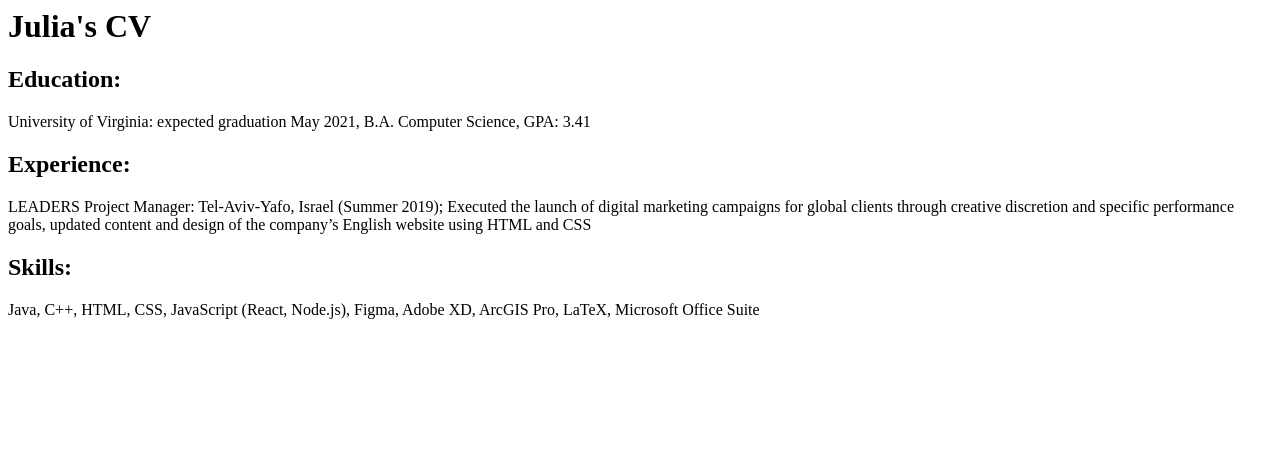
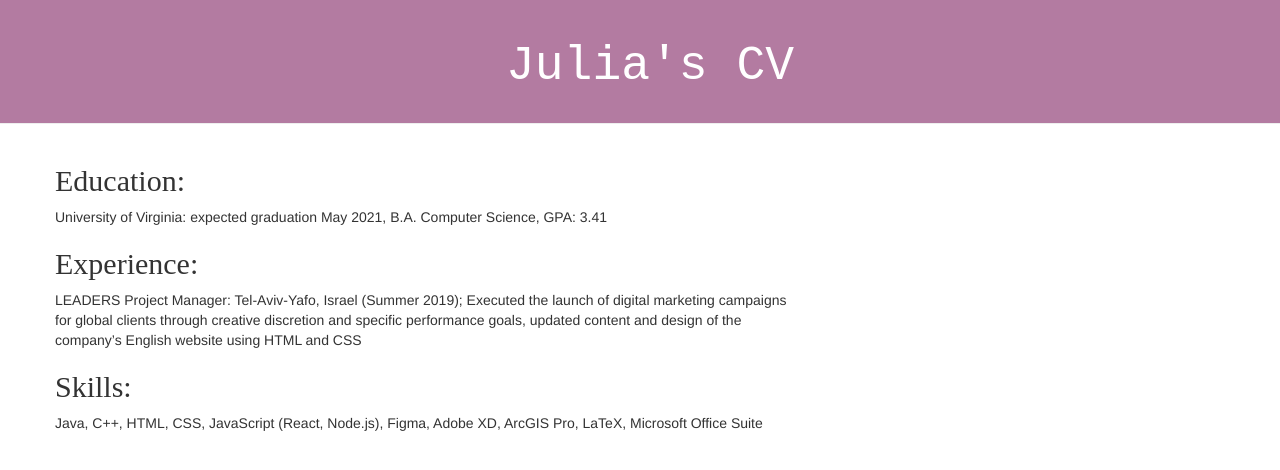
Before and after one commit to julshea/django-blog, a Django app: page /cv/current in a window 1280 px wide. Shown: the top 470 px of the page. Run offline with Django 3.2, Linux system fonts and the light colour scheme; data comes from the database, SQL or seed files in the repository; both versions use the stored data as it was after the commit; some libraries are stand-ins or nearby versions.

Commit message:
Updated blog posts and finished CV page

```diff
--- a/blog/templates/blog/base.html
+++ b/blog/templates/blog/base.html
@@ -13,7 +13,7 @@
       <a href="{% url 'post_new' %}" class="top-menu"><span class="glyphicon glyphicon-plus"></span></a>
       {% endif %}
       <h1><a href="/">Julia Shea</a></h1>
-        <h4><a href="{% url 'cv_current' %}">Julia's CV</a><h4>
+        <h4><a style= color:#FFFFFF href="{% url 'cv_current' %}">Julia's CV</a><h4>
         <h4>University of Birmingham Bridging Coursework</h4>
     </div>
         <div class="content container">
--- a/blog/templates/blog/cv_current.html
+++ b/blog/templates/blog/cv_current.html
@@ -1,24 +1,51 @@
-<div>
+{% load static %}
+<html>
+    <head>
+
+        <title>Julia's Blog</title>
+        <link rel="stylesheet" href="//maxcdn.bootstrapcdn.com/bootstrap/3.2.0/css/bootstrap.min.css">
+        <link rel="stylesheet" href="//maxcdn.bootstrapcdn.com/bootstrap/3.2.0/css/bootstrap-theme.min.css">
+        <link rel="stylesheet" href="{% static 'css/blog.css' %}">
+    </head>
+    <body>
+        <div class="page-header">
             <h1>Julia's CV</h1>
         </div>
 
-<div>
+        <div class="content container">
+          <div class="row">
+            <div class="col-md-8">
                 <h2>Education:</h2>
                 {% for cv in cvs %}
                     {{cv.education}}
                 {% endfor %}
             </div>
+            </div>
+        </div>
 
-<div>
+
+        <div class="content container">
+          <div class="row">
+            <div class="col-md-8">
                 <h2>Experience:</h2>
                 {% for cv in cvs %}
                     {{cv.experience}}
                 {% endfor %}
             </div>
+            </div>
+        </div>
 
-<div>
+        <div class="content container">
+          <div class="row">
+            <div class="col-md-8">
                 <h2>Skills:</h2>
                 {% for cv in cvs %}
                     {{cv.skills}}
                 {% endfor %}
             </div>
+            </div>
+        </div>
+
+
+    </body>
+</html>
--- a/blog/views.py
+++ b/blog/views.py
@@ -4,6 +4,7 @@ from .models import Post
 from .models import CV
 from django.shortcuts import render, get_object_or_404
 from .forms import PostForm
+from .forms import CVForm
 from django.shortcuts import redirect
 
 # Create your views here.
--- a/functional_tests.py
+++ b/functional_tests.py
@@ -10,11 +10,10 @@ class NewVisitorTest(unittest.TestCase):
         self.browser.quit()
 
     def test_can_start_a_list_and_retrieve_it_later(self):
-        # Edith has heard about a cool new online to-do app. She goes
-        # to check out its homepage
+
         self.browser.get('http://localhost:8000')
 
-        # She notices the page title and header mention to-do lists
+
         self.assertIn("Julia's Blog", self.browser.title)
 
 
```
Also changed, not shown: blog/forms.py (+4 -4 lines), db.sqlite3, 1 other file. Lines whose indentation alone changed are shown as unchanged.
